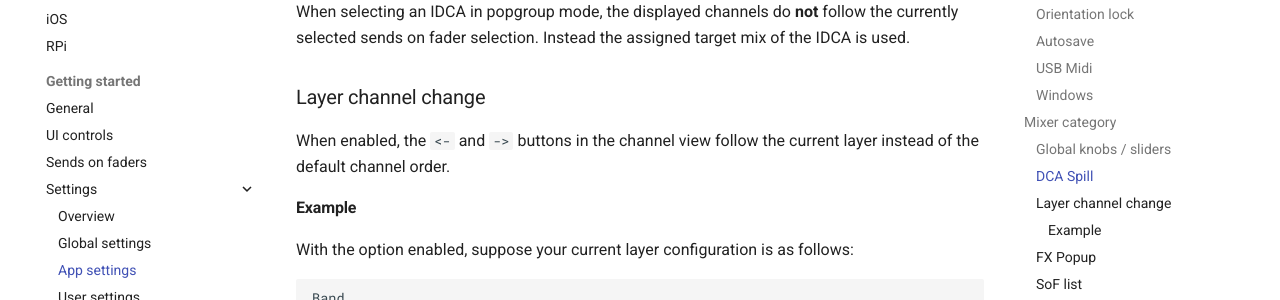
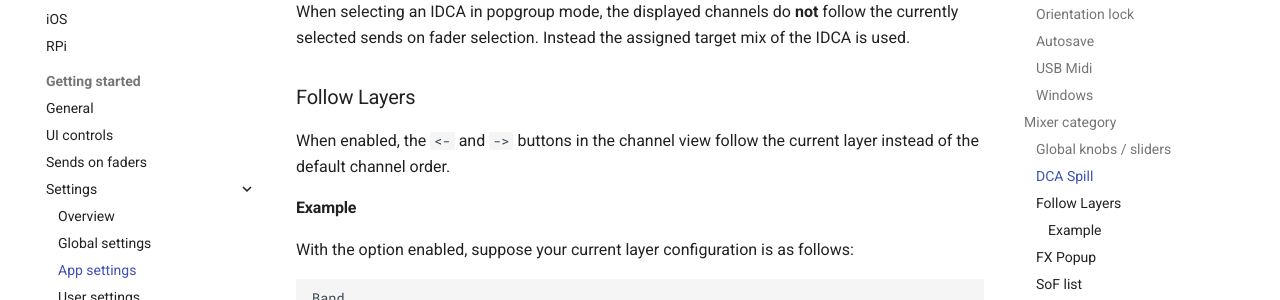
Before and after one commit to davidgiga1993/mixing-station-docs, an MkDocs documentation site: the page built from docs/settings/app.md, in a window 1280 px wide and 900 px high, scrolled down 2876 px. Shown: the part 175-475 px from the top of the window. Built offline with MkDocs 1.6.1 and Material for MkDocs 9.7.7, drawn with Linux system fonts in a browser that asks for light colours.

Commit message:
docs: update parameter name

```diff
--- a/docs/settings/app.md
+++ b/docs/settings/app.md
@@ -46,7 +46,7 @@ When tapping on a channel button of a DCA/group, the assigned channels will be s
 
 When selecting an IDCA in popgroup mode, the displayed channels do **not** follow the currently selected sends on fader selection. Instead the assigned target mix of the IDCA is used.
 
-### Layer channel change
+### Follow Layers
 When enabled, the `<-` and `->` buttons in the channel view follow the current layer instead of the default channel order.
 #### Example
 With the option enabled, suppose your current layer configuration is as follows:
```
